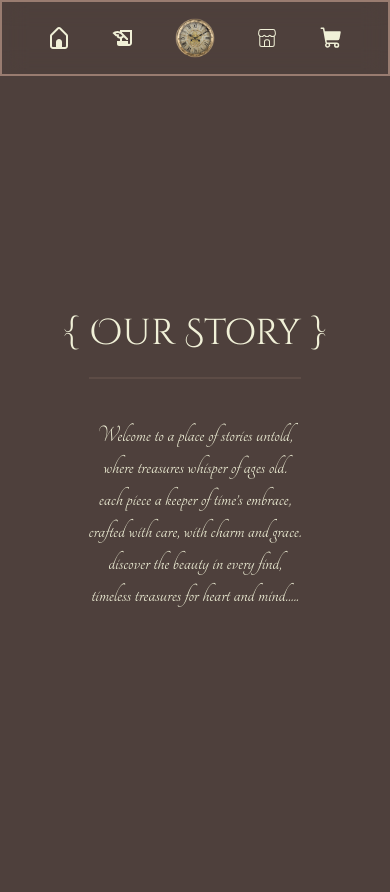
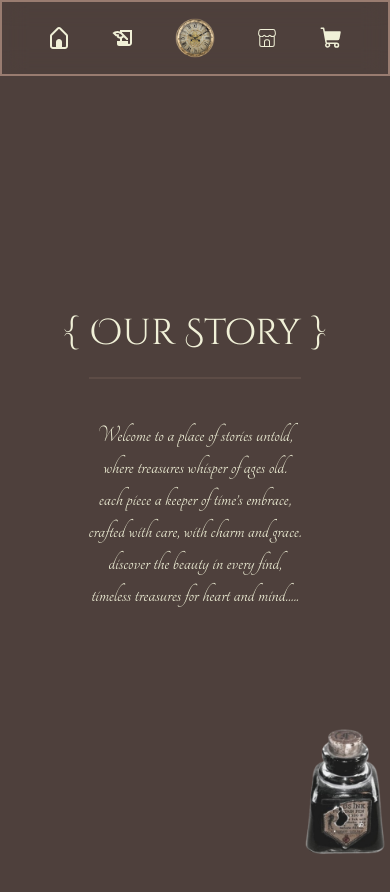
Before and after one commit to pedinistar/timeless-treasures-ui, a React (Vite) app: page /about in a window 390 px wide. Shown: the top 892 px of the page. Built offline with nearby package versions, Linux system fonts and the light colour scheme.

Commit message:
About Section Responsive

```diff
--- a/src/App.jsx
+++ b/src/App.jsx
@@ -6,10 +6,13 @@ import ContactSection from "./components/sections/ContactSection";
 import NotFound from "./pages/NotFoundPage";
 import ShopPage from "./pages/ShopPage";
 import AboutPage from "./pages/AboutPage";
+import ScrollToTop from "./components/helpers/ScrollToTop"; // Import the ScrollToTop component
 
 const App = () => {
   return (
     <BrowserRouter>
+      <ScrollToTop />{" "}
+      {/* Ensures the page scrolls to the top on route change */}
       <main className="w-full bg-primary">
         <NavBar />
         <Routes>
--- /dev/null
+++ b/src/components/helpers/ScrollToTop.js
@@ -0,0 +1,14 @@
+import { useEffect } from "react";
+import { useLocation } from "react-router-dom";
+
+const ScrollToTop = () => {
+  const { pathname } = useLocation();
+
+  useEffect(() => {
+    window.scrollTo(0, 0); // Scroll to the top
+  }, [pathname]); // Trigger whenever the pathname changes
+
+  return null;
+};
+
+export default ScrollToTop;
--- a/src/components/sections/OurStorySection.jsx
+++ b/src/components/sections/OurStorySection.jsx
@@ -11,7 +11,8 @@ const OurStorySection = () => {
       <img
         src={inkPot}
         alt="A ink pot."
-        className="max-lg:hidden absolute right-0 -bottom-10"
+        width={90}
+        className="lg:hidden absolute right-0 -bottom-10"
       />
       <Heading text="Our Story" rootClassName="mt-20"/>
       <div className="text-center relative border-t-2 border-secondary border-opacity-20">
```
